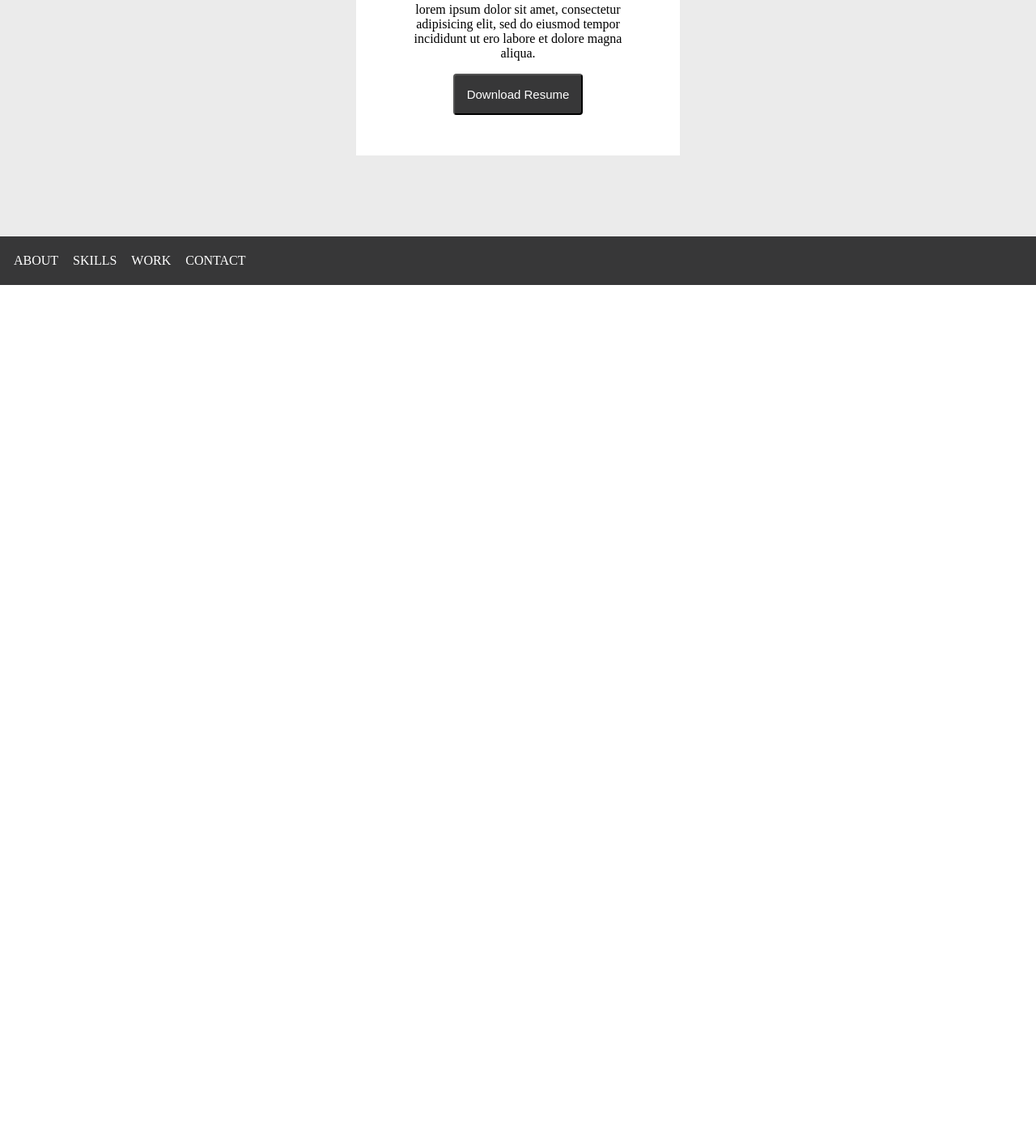
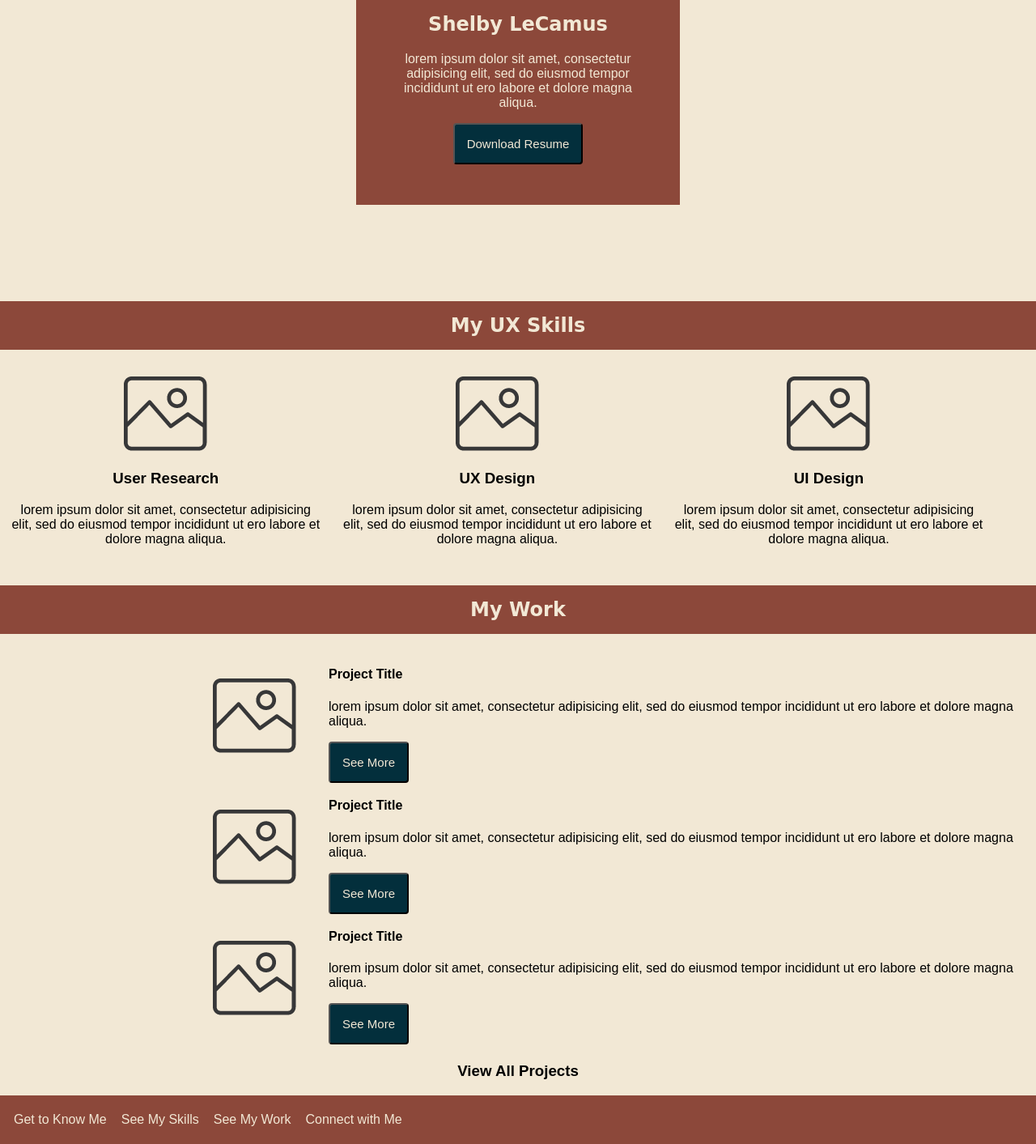
Before and after one commit to ShelbyLeCamus/UX_UI_HW_18, a plain HTML site: page index.html in a window 1280 px wide. Shown: the part 389-1802 px from the top of the page at 81% size. Before the commit the page ends 800 px from the top, so only its background shows below. Drawn offline with Linux system fonts and the light colour scheme; a web font is replaced by a local one.

Commit message:
10.27 Update

```diff
--- a/css/style.css
+++ b/css/style.css
@@ -1,13 +1,33 @@
+
+
+@import url('https://fonts.googleapis.com/css2?family=Vibes&display=swap');
+
+
+
 body {
   margin: 0;
+  background-color: #f2E8D5;
 }
+
+p ,li, h3, h4{
+  font-family: Arial, Helvetica, sans-serif;
+}
+
+li {
+  color: #f2E8D5;
+}
+
+h1,h2{
+  font-family: 'Vibes', cursive;
+}
+
+
 header {
-  background-color: #373738;
+  background-color: #8c483A;
   padding: 15px;
 }
 header ul {
   float: right;
-  color: white;
 }
 header li {
   display: inline-block;
@@ -17,27 +37,104 @@ header p {
   display: inline-block;
 }
 .heroImg {
-  background-color: #EBEBEB;
+  background-color: #f2E8D5;
   padding: 100px 15px;
 }
 .content {
   max-width: 300px;
   margin: 0 auto;
   padding: 50px;
-  background-color: #FFFFFF;
+  background-color:#8c483A;
   text-align: center;
+  color: #f2E8D5;
 }
+
+.content img {
+  height: 50%;
+  width: 50%;
+}
+
 button {
   padding: 15px;
-  background-color: #373738;
-  color: white;
+  background-color: #032F3C;
+  color:  #f2E8D5;
   font-size: 15px;
   border-radius: 4px;
 }
+
+.mySkills h1, .myWork h1 {
+  text-align: center;
+  background-color: #8c483A;
+  color:  #f2E8D5;
+  height: 60px;
+  display: flex;
+  justify-content: center;
+  align-items: center;
+}
+/*<!--  My UX Skills section coded using CSS flex -->*/
+
+.flexContainer {
+ display: flex;
+}
+
+.skillsBox {
+  width: 30%;
+  padding: 1%;
+  text-align: center;
+}
+
+
+/*<!--  My UX Skills section coded using CSS Grid -->}*/
+.workGrid {
+  margin: 0 5px;
+  display: grid;
+  grid-template-columns: 30% 70%;
+  grid-template-rows: 33% 33% 33%;
+  grid-template-areas: "projectImageOne projectDetailsOne"
+  "projectImageTwo projectDetailsTwo"
+  "projectImageThree projectDetailsThree";
+}
+
+#projectImageOne {
+  grid-area: projectImageOne;
+}
+#projectImageTwo {
+  grid-area: projectImageTwo;
+}
+#projectImageThree {
+  grid-area: projectImageThree;
+}
+#projectDetailsOne {
+  grid-area: projectDetailsOne;
+}
+#projectDetailsTwo {
+  grid-area: projectDetailsTwo;
+}
+#projectDetailsThree {
+  grid-area: projectDetailsThree;
+}
+
+.myWork h3 {
+  text-align: center;
+}
+
+.projectImage {
+  display: flex;
+  align-items: center;
+  justify-content: flex-end;
+  margin: 0 20px;
+}
+
+.projectDetails {
+  margin: 0 20px;
+}
+
+
+
 footer {
-  background-color: #373738;
+  background-color: #8c483A;;
   padding: 5px;
-  color: white;
+  color: #f2E8D5;
 }
 footer ul {
   list-style: none;
@@ -47,3 +144,25 @@ footer li {
   display: inline-block;
   padding: 0px 7px;
 }
+
+@media screen and (max-width: 600px) {
+  .flexContainer {
+    display: flex;
+    flex-direction: row;
+  }
+  .skillsBox {
+    width: 100%;
+  }
+  .workGrid {
+    display: grid;
+    grid-template-rows: 1fr 1fr 1fr 1fr 1fr 1fr;
+    grid-template-columns: 1fr;
+    grid-template-areas: "projectImageOne projectDetailsOne projectImageTwo projectDetailsTwo projectImageThree projectDetailsThree";
+  }
+  .projectImage {
+    display: flex;
+    align-items: center;
+    justify-content: center;
+    margin: 0 5px;
+  }
+}
--- a/index.html
+++ b/index.html
@@ -8,26 +8,88 @@
     <header>
       <img src="images/logo.png">
       <ul>
-        <li>ABOUT</li>
-        <li>SKILLS</li>
-        <li>WORK</li>
-        <li>CONTACT</li>
+        <li>Get to Know Me</li>
+        <li>See My Skills</li>
+        <li>See My Work</li>
+        <li>Connect with Me</li>
       </ul>
     </header>
     <section class="heroImg">
       <div class="content">
-        <img src="images/placeholder_picture.png">
-        <h1>Your Name</h1>
+        <img src="images/Me.png">
+        <h1>Shelby LeCamus</h1>
         <p>lorem ipsum dolor sit amet, consectetur adipisicing elit, sed do eiusmod tempor incididunt ut ero labore et dolore magna aliqua.</p>
         <button>Download Resume</button>
       </div>
     </section>
+    <section class="mySkills">
+      <h1>My UX Skills</h1>
+      <div class="flexContainer">
+        <div class="skillsBox" id="boxOne">
+          <img src="/images/placeholder_pic.png">
+          <h3> User Research </h3>
+          <p>lorem ipsum dolor sit amet, consectetur adipisicing elit, sed do eiusmod tempor incididunt ut ero labore et dolore magna aliqua.</p>
+        </div>
+        <div class="skillsBox" id="boxTwo">
+          <img src="/images/placeholder_pic.png">
+          <h3> UX Design </h3>
+          <p>lorem ipsum dolor sit amet, consectetur adipisicing elit, sed do eiusmod tempor incididunt ut ero labore et dolore magna aliqua.</p>
+        </div>
+        <div class="skillsBox" id="boxThree">
+          <img src="/images/placeholder_pic.png">
+          <h3> UI Design </h3>
+          <p>lorem ipsum dolor sit amet, consectetur adipisicing elit, sed do eiusmod tempor incididunt ut ero labore et dolore magna aliqua.</p>
+        </div>
+      </div>
+    </section>
+    <section class="myWork">
+      <h1>My Work </h1>
+      <div class="workGrid">
+
+          <div class="projectImage" id="projectImageOne">
+            <img src="images/placeholder_pic.png">
+          </div>
+
+          <div class="projectDetails" id="projectDetailsOne">
+            <h4>Project Title</h4>
+            <p>lorem ipsum dolor sit amet, consectetur adipisicing elit, sed do eiusmod tempor incididunt ut ero labore et dolore magna aliqua. </p>
+            <button>See More</button>
+          </div>
+
+          <div class="projectImage" id="projectImageTwo">
+            <img src="images/placeholder_pic.png">
+          </div>
+
+          <div class="projectDetails" id="projectDetailsTwo">
+            <h4>Project Title</h4>
+            <p>lorem ipsum dolor sit amet, consectetur adipisicing elit, sed do eiusmod tempor incididunt ut ero labore et dolore magna aliqua. </p>
+            <button>See More</button>
+          </div>
+
+          <div class="projectImage" id="projectImageThree">
+            <img src="images/placeholder_pic.png">
+          </div>
+
+          <div class="projectDetails" id="projectDetailsThree">
+            <h4>Project Title</h4>
+            <p>lorem ipsum dolor sit amet, consectetur adipisicing elit, sed do eiusmod tempor incididunt ut ero labore et dolore magna aliqua. </p>
+            <button>See More</button>
+          </div>
+
+      </div>
+      <h3>View All Projects</h3>
+
+    </section>
+
+
+
+
     <footer>
       <ul>
-        <li>ABOUT</li>
-        <li>SKILLS</li>
-        <li>WORK</li>
-        <li>CONTACT</li>
+        <li>Get to Know Me</li>
+        <li>See My Skills</li>
+        <li>See My Work</li>
+        <li>Connect with Me</li>
       </ul>
     </footer>
   </body>
```
Also changed, not shown: images/IMG_0123.jpeg (added), images/Me.png (added).
